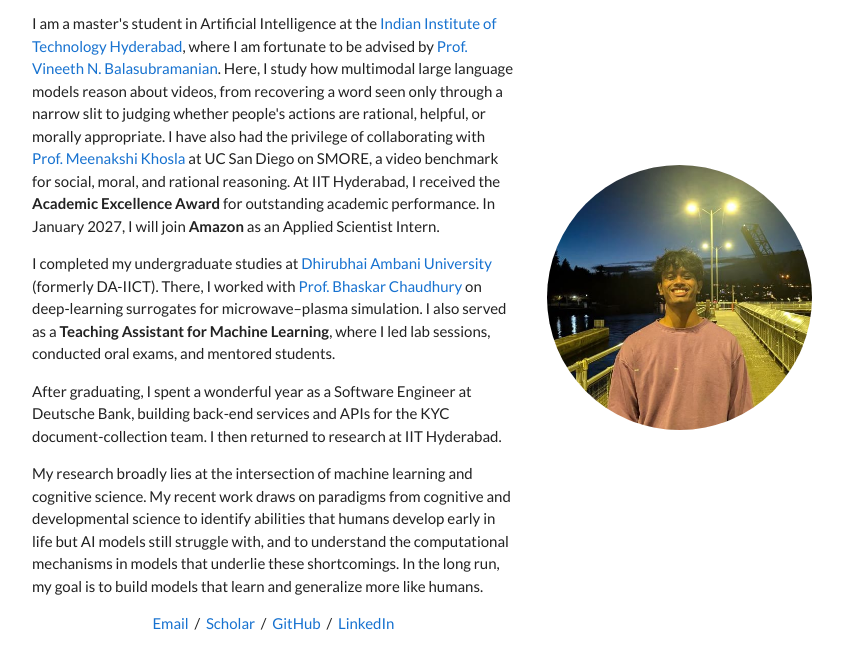
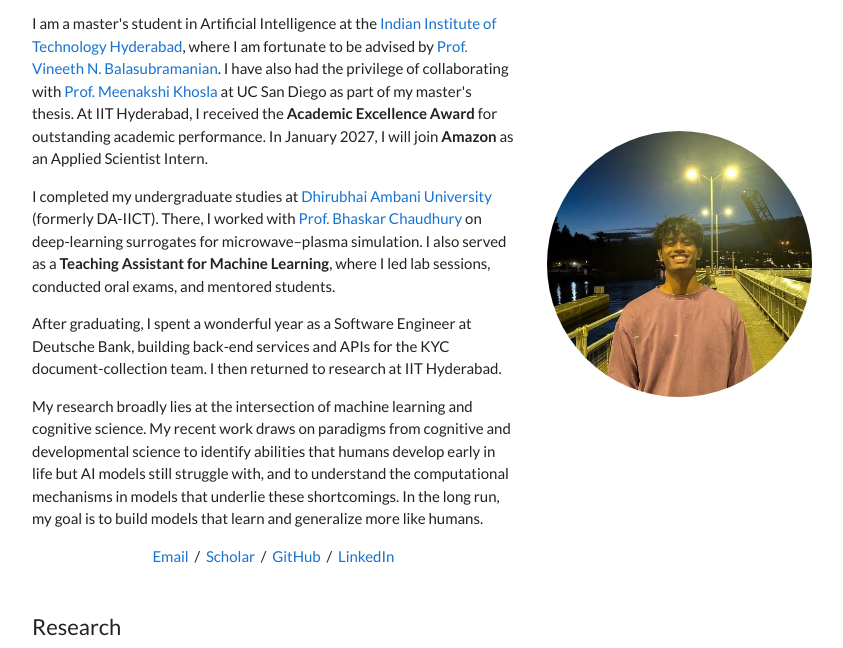
Before and after one commit to Ajeya02/Ajeya02.github.io, a plain HTML site: page index.html in a window 1280 px wide. Shown: the part 86-734 px from the top of the page, without its empty margins (218-1061 px from the left). Drawn offline with Linux system fonts and the light colour scheme.

Commit message:
Simplify first bio paragraph
Co-Authored-By: Claude Opus 5.5 (1M context) <noreply@anthropic.com>

```diff
--- a/index.html
+++ b/index.html
@@ -23,11 +23,9 @@
         <a href="https://www.iith.ac.in/">Indian Institute of Technology Hyderabad</a>,
         where I am fortunate to be advised by
         <a href="https://people.iith.ac.in/vineethnb/">Prof. Vineeth N. Balasubramanian</a>.
-        Here, I study how multimodal large language models reason about videos, from recovering a word seen
-        only through a narrow slit to judging whether people's actions are rational, helpful, or morally appropriate.
         I have also had the privilege of collaborating with
         <a href="https://cogsci.ucsd.edu/people/faculty/meenakshi-khosla.html">Prof. Meenakshi Khosla</a>
-        at UC San Diego on SMORE, a video benchmark for social, moral, and rational reasoning.
+        at UC San Diego as part of my master's thesis.
         At IIT Hyderabad, I received the <strong>Academic Excellence Award</strong> for outstanding academic
         performance. In January 2027, I will join <strong>Amazon</strong> as an Applied Scientist Intern.
       </p>
```
